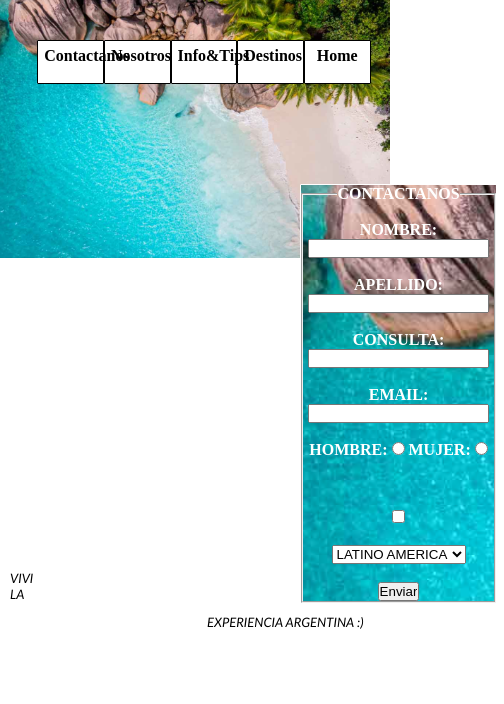
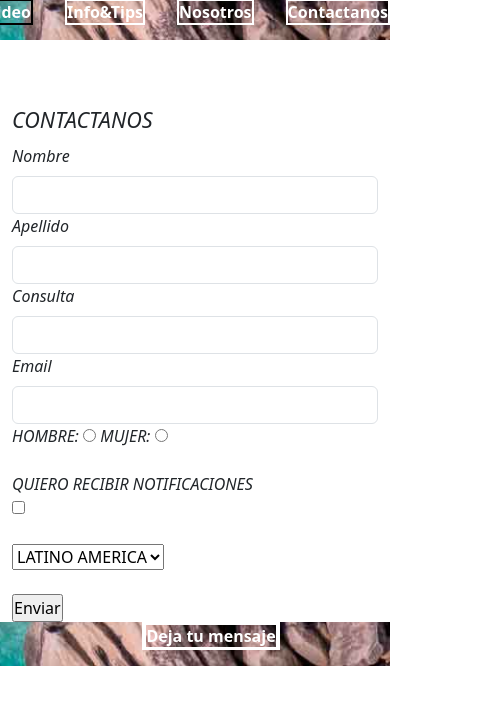
Before and after one commit to MBNiro/PF-Niro-Belen, a plain HTML site: page contacto.html in a window 390 px wide. Shown: the whole page, 504 px wide, since content can reach past the window. Drawn offline with nearby package versions, Linux system fonts and the light colour scheme.

Commit message:
ultimas modificaciones

```diff
--- a/archivo.css
+++ /dev/null
@@ -1,78 +0,0 @@
-nav ul li{display: inline;padding:6px;
-    background-color: white;
-    text-align: center;
-    width: 15%;
-    list-style-type : none;
-    border: 1px solid ;
-    border-radius: 1px;
-    float: right;
-    height: 30px;
-    transition: height 1s, width 2s, background-color 2s, color 2s, transform 2s;
-}
-nav ul li:hover{
-    background-color:beige;
-    transform: scale(2,1);
-}
-
-    *{
-        margin: 0;
-        padding: 0;
-    }
-a{text-decoration: none;
-    color: black;
-    font-weight: bold;
-}
-nav{
-    width: 90%;
-    height: auto;
-    margin: 40px auto;
-}
-section article{
-    color: white;
-    position:relative;
-    top: 100px;
-    left: 300px;
-    background-image: url(./Captura\ principal.PNG);
-    text-align: center;
-    width: 50%;
-    list-style-type : none;
-    border: 1px solid ;
-    border-radius: 1px;
-    float: left;
-    font-weight: bold;
-}
-
-body{
-
-    background-image: url(./Captura\ principal.PNG);
-    background-repeat: no-repeat;
-    background-size: 100%;
-}
-H1{background-color: white;
-    color: rgba(5, 86, 56, 0.664);
-    font-style: italic;
-    font-family:monospace;
-}
-.sobre_nosotros{
-    padding: 3px;
-}
-img{
-    padding:30px;
-    width: 50%;
-    height: auto;
-}
-.tips_info{
-    padding: 2px;
-    text-align: left;
-}
-.home_destinos{
-    list-style-type : none;
-}
-div{
-    position:relative;
-    top: 530px;
-    left: 10px;
-    font-size: small;
-    font-family: 'Gill Sans', 'Gill Sans MT', Calibri, 'Trebuchet MS', sans-serif;
-    font-style: italic;
-}
--- a/contacto.html
+++ b/contacto.html
@@ -5,37 +5,38 @@
     <meta http-equiv="X-UA-Compatible" content="IE=edge">
     <meta name="viewport" content="width=device-width, initial-scale=1.0">
     <title>Turismo Argentino</title>
-    <link rel="stylesheet" href="./archivo.css">
+    <link href="https://cdn.jsdelivr.net/npm/bootstrap@5.3.0-alpha1/dist/css/bootstrap.min.css" rel="stylesheet" integrity="sha384-GLhlTQ8iRABdZLl6O3oVMWSktQOp6b7In1Zl3/Jr59b6EGGoI1aFkw7cmDA6j6gD" crossorigin="anonymous">
+    <link rel="stylesheet" href="./nuevo.css">
 </head>
 <body>
         <header>
             <nav>
                 <ul>
-                <li> <a href="./index.html"> Home </a></li>
-                <li><a href="./destinos.html"> Destinos </a></li>
-                <li><a href="./infotips.html"> Info&Tips </a></li>
-                <li> <a href="./Nosotros.html"> Nosotros </a></li>
+                    <li><a href="./index.html"> Home </a></li>
+                    <li><a href="./index.html#destinos_parrafo"> Video </a></li>
+                    <li><a href="./index.html#infotips_parrafo"> Info&Tips </a></li>
+                    <li><a href="./index.html#nosotros_parrafo"> Nosotros </a></li>
                     <li><a href="./contacto.html"> Contactanos </a></li>
                 </ul>
             </nav>
         </header>
-    <section>
-        <article>
+        <section class="formulario_entrega">
+            <article class="container">
                   <form action="#" method="GET" enctype="application/x-www-form-urlencoded">
-                <fieldset>
+
                     <legend>CONTACTANOS</legend><br>
 
-                <label for="nombre">NOMBRE:</label>
-                <input type="text" id="nombre" name="nombre"><br><br>
+                    <label for="inputPassword5" class="form-label">Nombre</label>
+                    <input type="password" id="inputPassword5" class="form-control" aria-describedby="passwordHelpBlock" name="nombre">
 
-                <label for="apellido">APELLIDO:</label>
-                <input type="text" id="apellido" name="apellido"><br><br>
+                    <label for="inputPassword5" class="form-label">Apellido</label>
+                    <input type="password" id="inputPassword5" class="form-control" aria-describedby="passwordHelpBlock" name="apellido">
 
-                <label for="consulta">CONSULTA:</label>
-                <input type="text" id="consulta" name="consulta"><br><br>
+                    <label for="inputPassword5" class="form-label">Consulta</label>
+                    <input type="password" id="inputPassword5" class="form-control" aria-describedby="passwordHelpBlock" name="consulta">
 
-                <label for="email">EMAIL:</label>
-                <input type="email" id="email" name="email"><br><br>
+                    <label for="inputPassword5" class="form-label">Email</label>
+                    <input type="password" id="inputPassword5" class="form-control" aria-describedby="passwordHelpBlock" name="email">
 
                     <label for="sexo">HOMBRE:</label>
                     <input type="radio" name="sexo" value="hombre">
@@ -55,13 +56,15 @@
 
                     <input type="submit" value="Enviar">
 
-            </fieldset>
 
                 </form>
             </article>
         </section>
         <footer>
-        <div>VIVI LA EXPERIENCIA ARGENTINA :)</div>
+            <ul class="ul_contactos">
+                <li class="contactos"><a href="./contacto.html"> Deja tu mensaje </a></li>
+            </ul>
         </footer>
+        <script src="https://cdn.jsdelivr.net/npm/bootstrap@5.3.0-alpha1/dist/js/bootstrap.bundle.min.js" integrity="sha384-w76AqPfDkMBDXo30jS1Sgez6pr3x5MlQ1ZAGC+nuZB+EYdgRZgiwxhTBTkF7CXvN" crossorigin="anonymous"></script>
 </body>
 </html>
--- a/mio.css
+++ /dev/null
@@ -1,25 +0,0 @@
-*{
-    margin: 0;
-    padding: 0;
-    box-sizing: border-box;
-}
-ul{
-    list-style-type: none;
-}
-a{
-    text-decoration: none;
-    color: black;
-}
-img{
-    width: 100%;
-}
-header{
-    display: flex;
-    flex-direction: row;
-    justify-content: space-around;
-    align-items: center;
-}
-.menu{
-    display: flex;
-    gap: 2rem;
-}
--- a/nuevo.css
+++ b/nuevo.css
@@ -6,21 +6,25 @@
 header{
     display: flex;
     flex-direction: row;
-    background-color: beige;
     width: 100%;
     margin-bottom: 4rem;
 }
 a{text-decoration: none;
-    color: black;
+    color: white;
     font-weight: bold;
+    border: 2px solid;
+    transition: all 2s;
     }
+a:hover{
+    border-color: black;
+}
 nav {
     display: flex;
     flex-direction: row;
     flex-wrap: nowrap;
     align-items: center;
     width: 100%;
-    background-color: brown;
+    background-image: url(./Captura\ principal.PNG);
 }
 nav ul{
     list-style-type: none;
@@ -31,6 +35,68 @@ nav ul{
     align-items: center;
     gap:2rem;
 }
+
 img{
     width: 100%;
+    height: 50%;
 }
+h3{
+    margin-top: 3rem;
+    font-style: oblique;
+}
+.destinos{
+margin-top: 7rem;
+margin-bottom: 7rem;
+}
+.sobrenosotros{
+    margin-top: 7rem;
+}
+h2{
+    font-style: oblique;
+    font-size: 90%;
+}
+.tips_info{
+    font-weight: bold;
+    font-family: sans-serif;
+}
+.tips_titulo{
+    font-style: oblique;
+    background-color: rgb(197, 236, 223);
+}
+.sobre_nosotros{
+    font-style: oblique;
+}
+.valija{
+    width: 100%;
+    height: 80%;
+}
+footer{
+    display: flex;
+    flex-direction: row;
+    width: 100%;
+    background-image: url(./Captura\ principal.PNG);
+}
+.ul_contactos{
+    width: 100%;
+    display: flex;
+    flex-direction: row;
+    justify-content: center;
+    align-items: center;
+    gap:2rem;
+}
+.contactos{
+    color: white;
+    list-style-type: none;
+    font-weight: bold;
+    border: 2px solid;
+    transition: all 2s;
+}
+.contactos:hover{
+    border-color: black;
+}
+.formulario_entrega{
+    display: flex;
+    justify-content: flex-center;
+    width: 100%;
+    font-style: oblique;
+}
```
Also changed, not shown: index.html (+20 -15 lines). Lines whose indentation alone changed are shown as unchanged.
